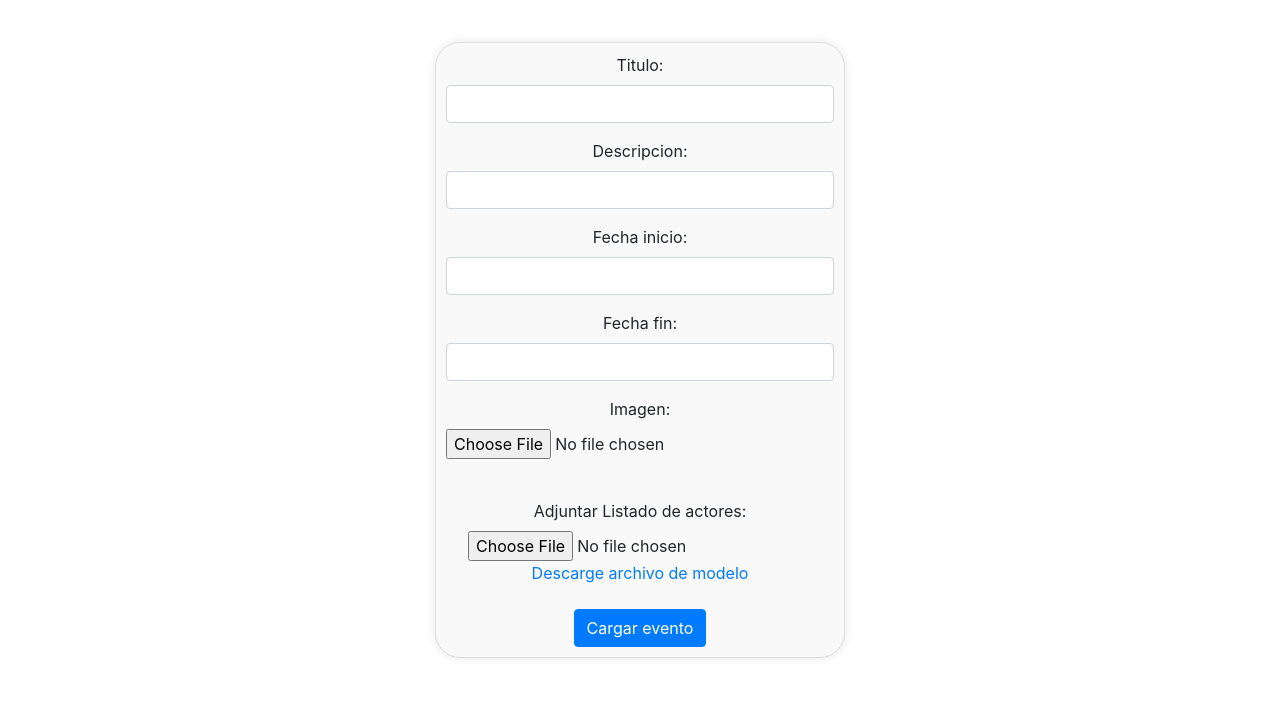
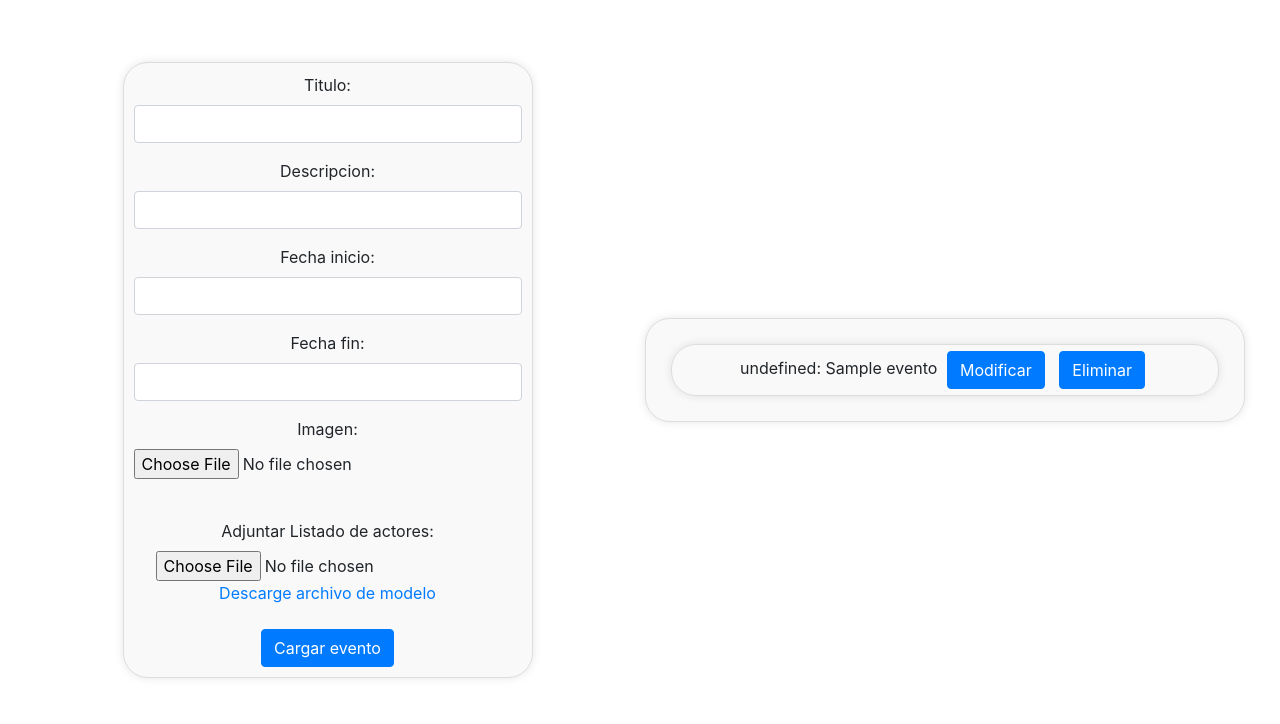
Before and after one commit to luciano771/Meraki, a PHP site: page /Entradas/Views/panel.php in a window 1280 px wide. Shown: the part 76-800 px from the top of the page. Run offline with PHP 8.4, Linux system fonts and the light colour scheme; the visitor is signed in with stand-in values (Sample User, id 1); tables that the repository leaves empty or names only in its code hold one stand-in row (values such as "Sample post"); some libraries are stand-ins or nearby versions.

Commit message:
se agregaron nuevas funcionalidades y una panatalla llamada sala de espera que es un intermediario entre la pantalla principal de eventos y reservas

```diff
--- a/Entradas/Controllers/panelController.php
+++ b/Entradas/Controllers/panelController.php
@@ -80,6 +80,21 @@ $instancia2 = new ActoresModel($db);
 
             echo '<script>alert("fila es nulo. Por favor, complete todos los campos antes de continuar.");</script>';
         }
+     }
+
+
+    if($_SERVER["REQUEST_METHOD"] == "GET"){
+        if($_GET["TraerEventos"]=="true"){
+            $instancia->ObtenerEventos();
+            if(isset($_GET["accion"]) && $_GET["accion"]=="modificar"){
+                $pkevento = $_GET["pkEvento"];
+                //hago un update
+            }
+            else if(isset($_GET["accion"]) && $_GET["accion"]=="eliminar"){
+                $pkevento = $_GET["pkEvento"];
+                //elimino el evento y los actores de ese evento.
+            }
+        }
     }
 
 
--- a/Entradas/Views/Estilos/panel.css
+++ b/Entradas/Views/Estilos/panel.css
@@ -8,6 +8,16 @@ header .cabecera{
     align-items: center;
     justify-content: center;
     padding: 10px;
+}
+
+.principal{
+    display: grid;
+    grid-template-columns: repeat(2, 1fr);
+    gap:10px;
+    padding: 20px;
+    align-items: center;
+    justify-content: center;
+    text-align: center;
 }
 
 form{
@@ -32,5 +42,33 @@ form{
     border-radius: 25px;
     border: 1px solid #ddd;
 
+}
+
+#administrador{
+    padding: 10px;
+    max-width: 600px;
+    max-height: 1100px;
+    background-color: #f9f9f9;
+    box-shadow: 0px 0px 10px rgba(0, 0, 0, 0.1);
+    border-radius: 25px;
+    border: 1px solid #ddd;
+    margin-top:50px;
+
+ }
+
+
+
+.eventoPanel p{
+
+    box-shadow: 0px 0px 10px rgba(0, 0, 0, 0.1);
+    border-radius: 25px;
+    border: 1px solid #ddd;
+    margin: 15px;
+    text-align: center;
+    padding: 1px;
 
 }
+.eventoPanel p button{
+    margin: 5px;
+    text-align: center;
+}
--- a/Entradas/Views/Eventos.html
+++ b/Entradas/Views/Eventos.html
@@ -47,11 +47,8 @@
                         <h2>${evento.titulo}</h2>
                         <p>${evento.descripcion}</p>
                         <p>Fecha de Inicio: ${convertirFechaAFormatoDMY(evento.fecha_inicio)}</p>
-                        <p>Fecha de Finalizacion: ${convertirFechaAFormatoDMY(evento.fecha_fin)}</p>
-
                         <img src="${evento.img}" alt="Imagen del evento" class="img">
                         `;
-
                         const fechaActual = new Date();
                         const fechaInicioEvento = new Date(evento.fecha_inicio); // Supongo que "evento.fecha_fin" es la fecha de finalización del evento
                         const fechaFinEvento = new Date(evento.fecha_fin);
--- a/Entradas/Views/panel.php
+++ b/Entradas/Views/panel.php
@@ -22,7 +22,7 @@
         </div>
     </header>
 
-
+    <div class="principal">
             <form action="../Controllers/panelController.php" method="POST"  enctype="multipart/form-data">
                 <div class="contenedor">
                     <div class="mb-3">
@@ -55,10 +55,99 @@
                     <br>
                     <button type="submit" class="btn btn-primary">Cargar evento</button>
                 </div>
-        <br>
+            </form>
+            <div id="administrador"></div>
+    </div>
 
-    </form>
-    <br><br>
+
+
+
+
+        <script>
+
+            fetch('../Controllers/panelController.php?TraerEventos=true')
+            .then(response => response.json())
+            .then(data => {
+                // Iterar sobre los datos y generar divs para cada evento
+                const eventosContainer = document.getElementById('administrador');
+                data.forEach(evento => {
+                    const divEvento = document.createElement('div');
+                    divEvento.className = 'eventoPanel';
+                    divEvento.innerHTML = `
+                        <p>${evento.pk_eventos}: ${evento.titulo}
+                        <button class="btn btn-primary boton" accion="modificar" pkeventos="${evento.pk_eventos}">Modificar</button>
+                        <button class="btn btn-primary boton" accion="eliminar" pkeventos="${evento.pk_eventos}">Eliminar</button></p>
+                        `;
+                    eventosContainer.appendChild(divEvento);
+
+                    const Btns = divEvento.querySelectorAll('.boton');
+                        Btns.forEach(Btn => {
+                                Btn.addEventListener("click", function() {
+                                    const pkEventos = this.getAttribute('pkeventos');
+                                    const accion = this.getAttribute('accion');
+                                    //MandarGet(pkEventos,accion);
+                                    console.log('pkeventos es:', pkEventos," y la accion es: ",accion);
+                        });
+                    });
+
+
+
+
+
+
+
+
+
+
+
+
+
+                });
+            })
+            .catch(error => {
+                console.error('Error al obtener los datos de eventos:', error);
+            });
+
+
+
+
+            function MandarGet(pkEventos,accion){
+                fetch("../Controllers/panelController.php?accion=${accion}$pkEvento=${pkEventos}")
+                    .then(response => {
+                        if (!response.ok) {
+                            throw new Error("Error en la solicitud AJAX");
+                        }
+                        return response.text();
+                    })
+                    .catch(error => {
+                        // Maneja errores en la solicitud AJAX
+                        console.error("Error en la solicitud AJAX:", error);
+                    });
+            }
+
+
+
+
+
+
+
+
+
+        </script>
+
+
+
+
+
+
+
+
+
+
+
+
+
+
 
 
 <script src="https://code.jquery.com/jquery-3.2.1.slim.min.js" integrity="sha384-KJ3o2DKtIkvYIK3UENzmM7KCkRr/rE9/Qpg6aAZGJwFDMVNA/GpGFF93hXpG5KkN" crossorigin="anonymous"></script>
```
Also changed, not shown: Entradas/Views/Estilos/sala.css (added, +71 -0 lines), Entradas/Views/Sala.php (added, +40 -0 lines). Lines whose indentation alone changed are shown as unchanged.
